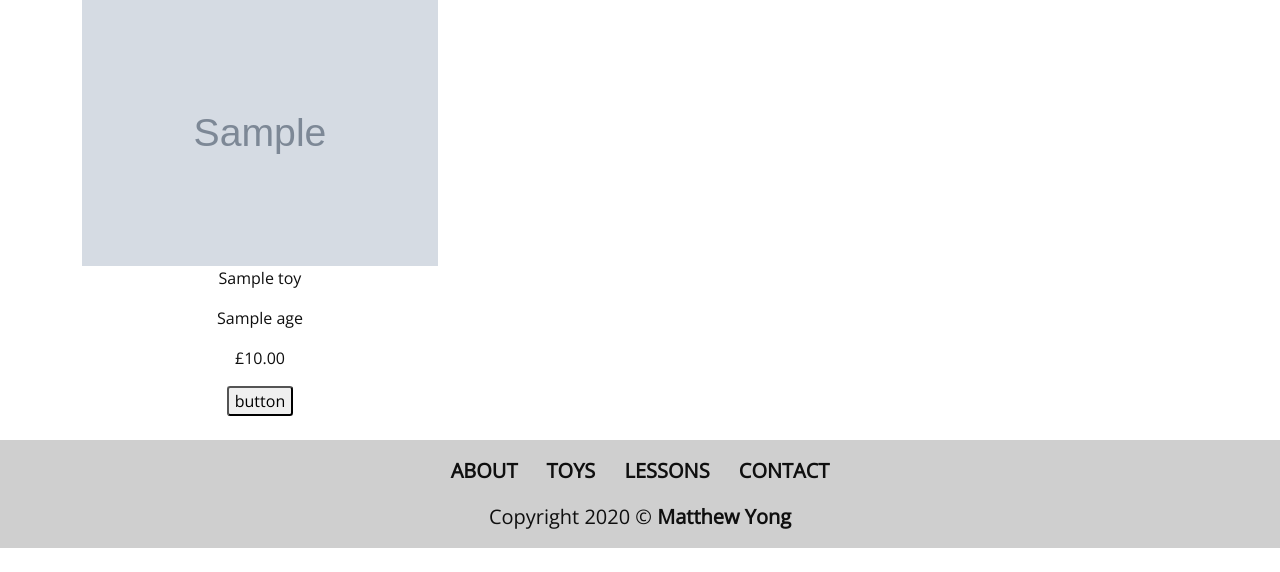
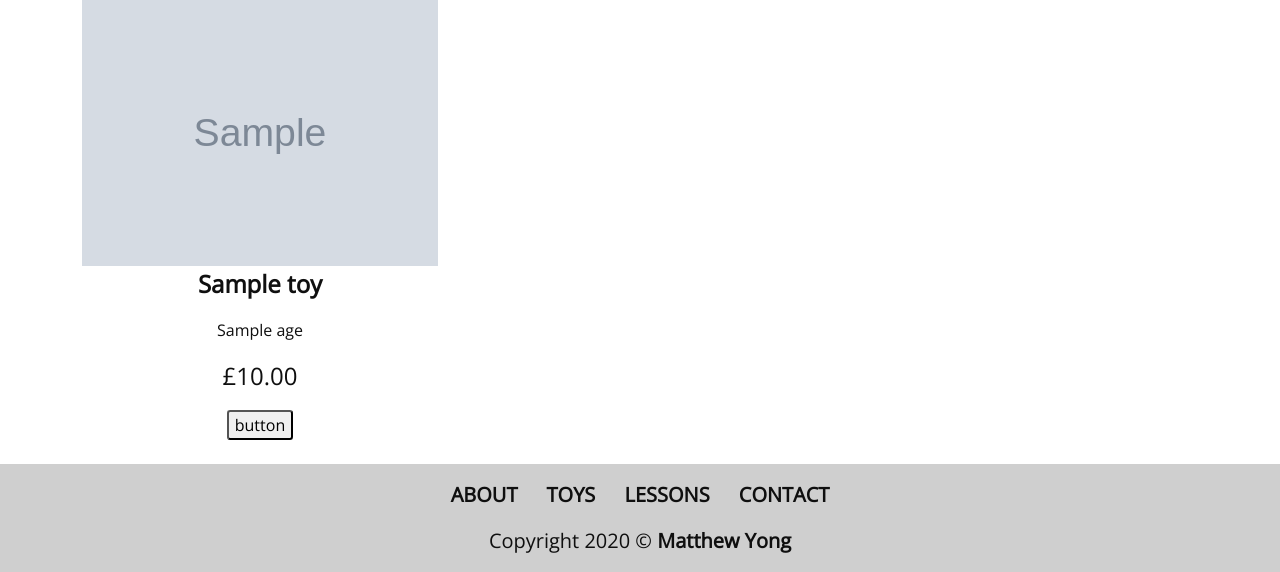
Before and after one commit to MatthewYong/big_brains, a Django app: page /toys/ in a window 1280 px wide. Shown: the part 243-815 px from the top of the page. Before the commit the page ends 791 px from the top, so only its background shows below. Run offline with Django 3.2, Linux system fonts and the light colour scheme; tables that the repository leaves empty hold one stand-in row (values such as "Sample post"); grey boxes marked "Sample" are stand-in pictures; some libraries are stand-ins or nearby versions.

Commit message:
Changed font size toy name & price in toys.html

```diff
--- a/static/css/toys.css
+++ b/static/css/toys.css
@@ -27,6 +27,20 @@
     height: auto;
 }
 
+.toy-name {
+    font-weight: 600;
+}
+
+.toy-price {
+    font-weight: 500;
+}
+
+
+
+
+
+
+
 .buy-button {
     border-radius: 0.2rem;
 }
--- a/toys/templates/toys/toys.html
+++ b/toys/templates/toys/toys.html
@@ -25,9 +25,9 @@
                         <img src="../media/no_image_available.jpg" class="toy-image" alt="no image">
                     </div>
                 {% endif %}
-                <p>{{ toy.name }}</p>
+                <p class="toy-name md-font">{{ toy.name }}</p>
                 <p>{{ toy.age }}</p>
-                <p class="toy.price">£{{ toy.price }}</p>
+                <p class="toy-price md-font">£{{ toy.price }}</p>
                 <div>
                     <button class="buy-button">button</button>
                 </div>
```
